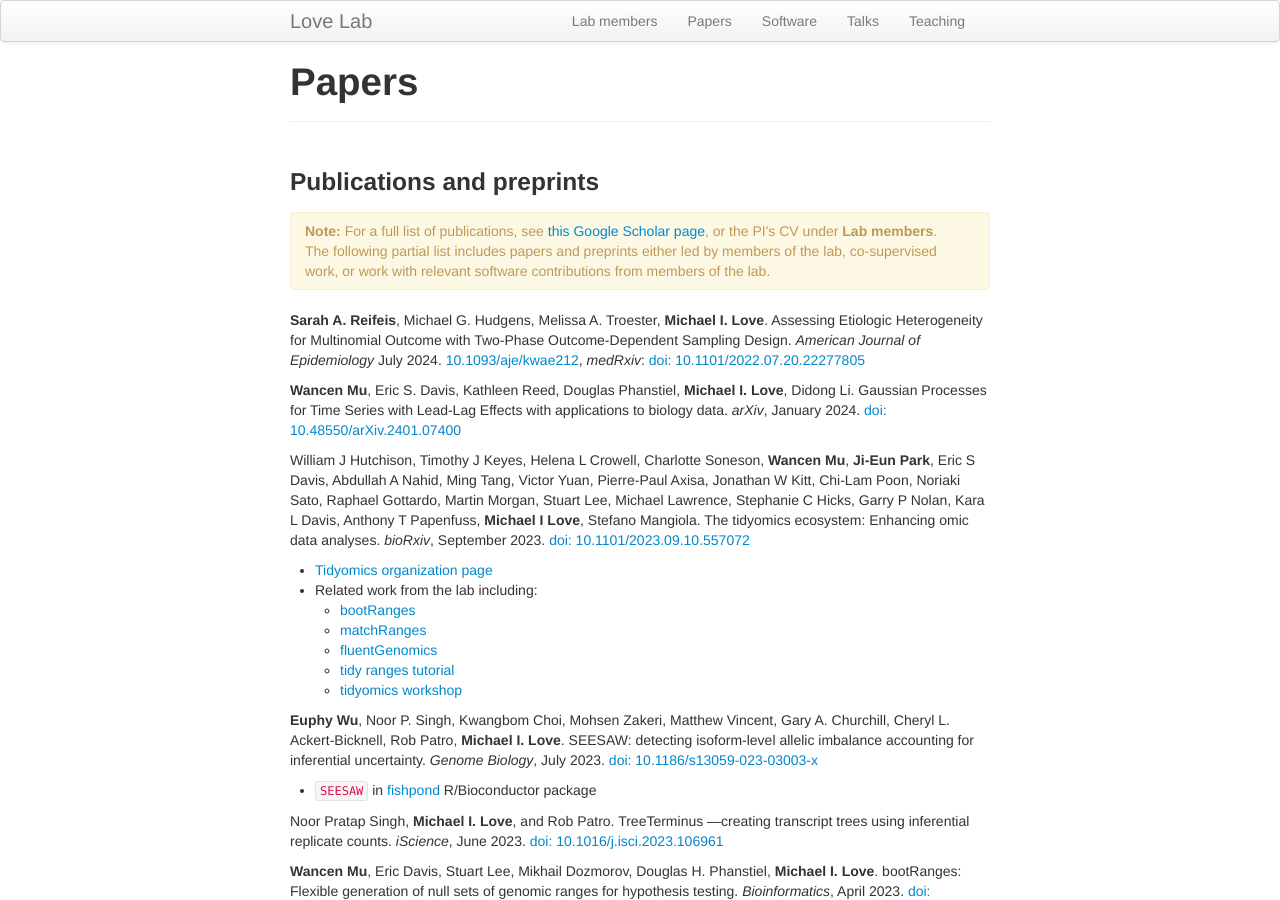
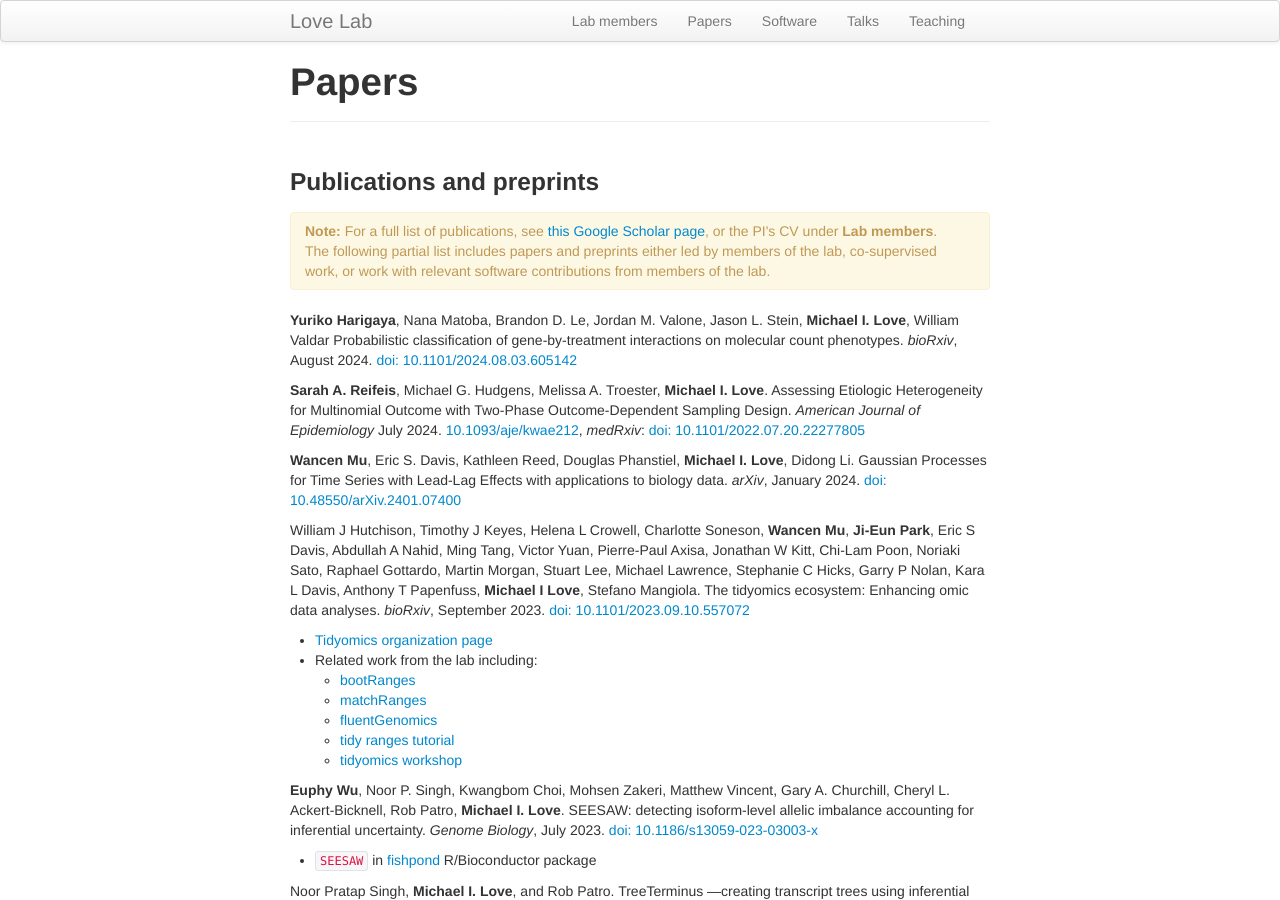
Before and after one commit to mikelove/mikelove.github.io, a Jekyll site: the page built from pages/papers.md, in a window 1280 px wide and 900 px high. Built offline with Jekyll 4.4.1, drawn with Linux system fonts in a browser that asks for light colours.

Commit message:
preprint

```diff
--- a/pages/papers.md
+++ b/pages/papers.md
@@ -14,12 +14,16 @@ of the lab, co-supervised work, or work with relevant software
 contributions from members of the lab.
 </div>
 
+**Yuriko Harigaya**, Nana Matoba, Brandon D. Le, Jordan M. Valone, Jason L. Stein, **Michael I. Love**, William Valdar
+Probabilistic classification of gene-by-treatment interactions on molecular count phenotypes.
+*bioRxiv*, August 2024.
+[doi: 10.1101/2024.08.03.605142](https://doi.org/10.1101/2024.08.03.605142)
+
 **Sarah A. Reifeis**, Michael G. Hudgens, Melissa A. Troester, **Michael I. Love**.
 Assessing Etiologic Heterogeneity for Multinomial Outcome with Two-Phase Outcome-Dependent Sampling Design.
 *American Journal of Epidemiology* July 2024.
 [10.1093/aje/kwae212](https://doi.org/10.1093/aje/kwae212),
 *medRxiv*: [doi: 10.1101/2022.07.20.22277805](https://doi.org/10.1101/2022.07.20.22277805)
-
 
 **Wancen Mu**, Eric S. Davis, Kathleen Reed, Douglas Phanstiel, **Michael I. Love**, Didong Li.
 Gaussian Processes for Time Series with Lead-Lag Effects with applications to biology data.
```
